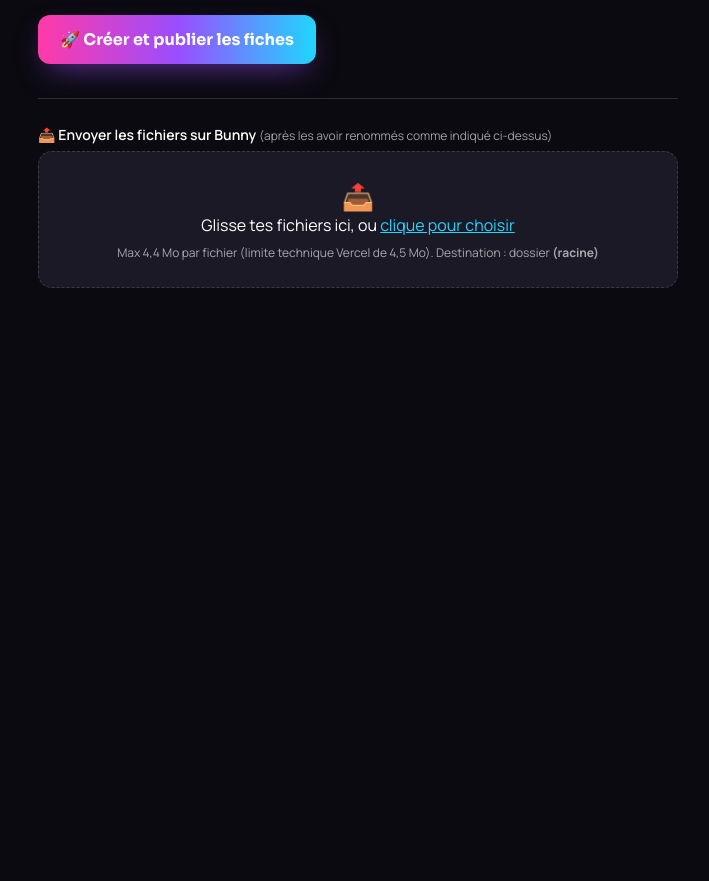
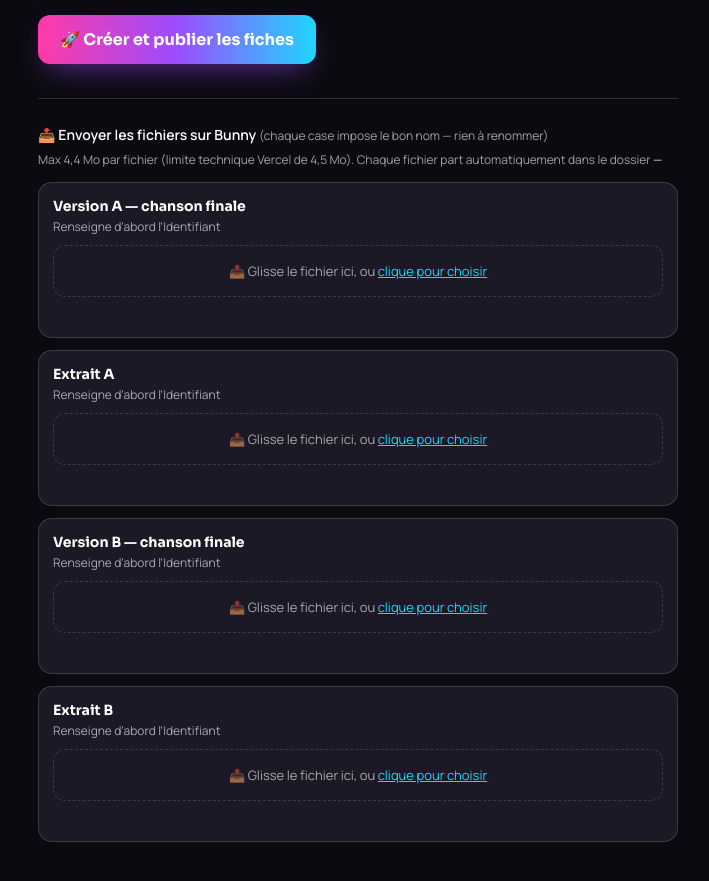
Before and after one commit to anitasuljic39-rgb/storybeat-moteur, a website: page index.html in a window 1280 px wide. Shown: the part 1147-2028 px from the top of the page, without its empty margins (282-991 px from the left). Before the commit the page ends 1505 px from the top, so only its background shows below. Drawn offline with Linux system fonts and the light colour scheme.

Commit message:
Phase 2 : 4 cases étiquetées au lieu d'une zone unique
Remplace la zone de dépôt unique par 4 cases séparées et étiquetées
(Version A, Extrait A, Version B, Extrait B). Chaque case impose le bon
nom au fichier déposé selon la logique de publish.js ({id}-a, -a-extrait,
-b, -b-extrait, ext mp4/mp3 selon le type), quel que soit le nom d'origine
du fichier — la cliente n'a rien à renommer. Chaque fichier part dans le
dossier {id}/. Statut par case (poids, Envoi en cours…, ✅ Envoyé / erreur),
refus au-delà de 4,4 Mo sans appel réseau, rappel « Renseigne d'abord
l'Identifiant » si le champ est vide, et masquage des cases B en formule
1 version. Aucune dépendance.

Co-Authored-By: Claude Opus 4.8 <noreply@anthropic.com>
Claude-Session: https://claude.ai/code/session_01SzcHmVVP7WxrvFUUarXpfg

```diff
--- a/index.html
+++ b/index.html
@@ -34,13 +34,17 @@ textarea{min-height:300px;resize:vertical}
 .send{background:linear-gradient(var(--card2),var(--card2)) padding-box,var(--grad3) border-box;border:1.5px solid transparent;border-radius:12px;padding:14px;margin-top:8px}
 .toast{position:fixed;left:50%;bottom:24px;transform:translateX(-50%) translateY(20px);background:var(--card2);border:1px solid var(--line);padding:12px 20px;border-radius:12px;font-size:14px;opacity:0;pointer-events:none;transition:.3s}.toast.show{opacity:1;transform:translateX(-50%) translateY(0)}
 .phase2{margin-top:34px;border-top:1px solid var(--line);padding-top:26px}
-.drop{border:1.5px dashed var(--line);border-radius:14px;background:var(--card);padding:26px 18px;text-align:center;cursor:pointer;transition:border-color .2s,background .2s}
-.drop.drag{border-color:var(--pink);background:var(--card2)}
-.drop .pick{color:var(--cyan);text-decoration:underline}
-.hintsmall{color:var(--muted);font-size:12px;margin-top:8px}
-.up{display:flex;align-items:center;justify-content:space-between;gap:10px;background:#000;border:1px solid var(--line);border-radius:10px;padding:10px 12px;margin-top:8px;font-size:13px;word-break:break-all}
-.up .st{white-space:nowrap;font-weight:600}
-.up .st.ok{color:#4ade80}.up .st.err{color:#ff6b8a}.up .st.wait{color:var(--muted)}
+.hintsmall{color:var(--muted);font-size:12px;margin:6px 0 14px}
+.slots{display:flex;flex-direction:column;gap:12px}
+.slot{background:var(--card);border:1px solid var(--line);border-radius:14px;padding:14px}
+.slot.off{opacity:.4;pointer-events:none}
+.slot-lab{font-family:var(--display);font-weight:700;font-size:14px;margin-bottom:3px}
+.slot-name{font-size:12px;color:var(--muted);margin-bottom:10px;word-break:break-all}
+.slot .dz{border:1.5px dashed var(--line);border-radius:12px;padding:16px;text-align:center;cursor:pointer;font-size:13px;color:var(--muted);transition:border-color .2s,background .2s}
+.slot .dz.drag{border-color:var(--pink);background:var(--card2)}
+.slot .dz .pick{color:var(--cyan);text-decoration:underline}
+.slot-status{font-size:13px;margin-top:8px;font-weight:600;min-height:18px;word-break:break-all}
+.slot-status.ok{color:#4ade80}.slot-status.err{color:#ff6b8a}.slot-status.wait,.slot-status.muted{color:var(--muted)}
 </style>
 </head>
 <body>
@@ -85,14 +89,9 @@ textarea{min-height:300px;resize:vertical}
   </div>
 
   <div class="phase2">
-    <label class="q">📤 Envoyer les fichiers sur Bunny <span class="hint">(après les avoir renommés comme indiqué ci-dessus)</span></label>
-    <div id="drop" class="drop">
-      <div style="font-size:26px">📤</div>
-      <div>Glisse tes fichiers ici, ou <span class="pick">clique pour choisir</span></div>
-      <div class="hintsmall">Max 4,4 Mo par fichier (limite technique Vercel de 4,5 Mo). Destination : dossier <b id="dropFolder">—</b></div>
-    </div>
-    <input type="file" id="fileInput" multiple accept="audio/*,video/*" style="display:none">
-    <div id="uploads"></div>
+    <label class="q">📤 Envoyer les fichiers sur Bunny <span class="hint">(chaque case impose le bon nom — rien à renommer)</span></label>
+    <div class="hintsmall">Max 4,4 Mo par fichier (limite technique Vercel de 4,5 Mo). Chaque fichier part automatiquement dans le dossier <b id="slotFolder">—</b></div>
+    <div id="slots" class="slots"></div>
   </div>
 </div>
 <div class="toast" id="toast"></div>
@@ -142,42 +141,68 @@ document.getElementById('go').onclick=async()=>{
   }
 };
 
-// ===== Phase 2 : envoi des fichiers audio/vidéo sur Bunny =====
+// ===== Phase 2 : envoi des fichiers audio/vidéo sur Bunny (4 cases étiquetées) =====
 const MAX_BYTES=4.4*1024*1024;
 function slug(s){return (s||'').toLowerCase().normalize('NFD').replace(/[\u0300-\u036f]/g,'').replace(/[^a-z0-9]+/g,'-').replace(/^-+|-+$/g,'');}
 function humanSize(b){return (b/1048576).toFixed(2)+' Mo';}
-const drop=document.getElementById('drop');
-const fileInput=document.getElementById('fileInput');
-const uploads=document.getElementById('uploads');
-const dropFolder=document.getElementById('dropFolder');
-function refreshFolder(){const f=slug(val('id'));dropFolder.textContent=f?(f+'/'):'(racine)';}
-document.getElementById('id').addEventListener('input',refreshFolder);refreshFolder();
-drop.onclick=()=>fileInput.click();
-['dragenter','dragover'].forEach(ev=>drop.addEventListener(ev,e=>{e.preventDefault();drop.classList.add('drag');}));
-['dragleave','dragend','drop'].forEach(ev=>drop.addEventListener(ev,e=>{e.preventDefault();drop.classList.remove('drag');}));
-drop.addEventListener('drop',e=>{if(e.dataTransfer&&e.dataTransfer.files)handleFiles(e.dataTransfer.files);});
-fileInput.addEventListener('change',()=>{handleFiles(fileInput.files);fileInput.value='';});
-function handleFiles(list){for(const file of list)uploadFile(file);}
-async function uploadFile(file){
+function currentExt(){return radio('type')==='video'?'mp4':'mp3';}
+// même logique de nommage que api/publish.js : {id}-a, {id}-a-extrait, {id}-b, {id}-b-extrait
+const SLOTS=[
+  {suffix:'a',         ab:'a', label:'Version A — chanson finale'},
+  {suffix:'a-extrait', ab:'a', label:'Extrait A'},
+  {suffix:'b',         ab:'b', label:'Version B — chanson finale'},
+  {suffix:'b-extrait', ab:'b', label:'Extrait B'}
+];
+const slotsWrap=document.getElementById('slots');
+const slotFolder=document.getElementById('slotFolder');
+const slotEls=SLOTS.map(cfg=>{
+  const el=document.createElement('div');el.className='slot';
+  el.innerHTML='<div class="slot-lab">'+cfg.label+'</div>'
+    +'<div class="slot-name"></div>'
+    +'<div class="dz">📤 Glisse le fichier ici, ou <span class="pick">clique pour choisir</span></div>'
+    +'<input type="file" accept="audio/*,video/*" hidden>'
+    +'<div class="slot-status muted"></div>';
+  const dz=el.querySelector('.dz');
+  const input=el.querySelector('input');
+  const statusEl=el.querySelector('.slot-status');
+  dz.onclick=()=>input.click();
+  ['dragenter','dragover'].forEach(ev=>dz.addEventListener(ev,e=>{e.preventDefault();dz.classList.add('drag');}));
+  ['dragleave','dragend','drop'].forEach(ev=>dz.addEventListener(ev,e=>{e.preventDefault();dz.classList.remove('drag');}));
+  dz.addEventListener('drop',e=>{const f=e.dataTransfer&&e.dataTransfer.files&&e.dataTransfer.files[0];if(f)sendToSlot(cfg,f,statusEl);});
+  input.addEventListener('change',()=>{const f=input.files&&input.files[0];if(f)sendToSlot(cfg,f,statusEl);input.value='';});
+  slotsWrap.appendChild(el);
+  return {cfg, el, nameEl:el.querySelector('.slot-name'), statusEl};
+});
+function refreshSlots(){
   const folder=slug(val('id'));
-  const target=folder?(folder+'/'+file.name):file.name;
-  const row=document.createElement('div');row.className='up';
-  const info=document.createElement('span');info.innerHTML='<b>'+target+'</b> — '+humanSize(file.size);
-  const st=document.createElement('span');st.className='st';
-  row.appendChild(info);row.appendChild(st);uploads.appendChild(row);
-  if(file.size>MAX_BYTES){st.className='st err';st.textContent='❌ Trop lourd ('+humanSize(file.size)+') — max 4,4 Mo';return;}
-  st.className='st wait';st.textContent='Envoi en cours…';
+  const two=radio('versions')==='2';
+  slotFolder.textContent=folder?(folder+'/'):'—';
+  slotEls.forEach(s=>{
+    s.el.classList.toggle('off', s.cfg.ab==='b' && !two);
+    if(!folder){ s.nameEl.textContent="Renseigne d'abord l'Identifiant"; }
+    else { s.nameEl.innerHTML='→ <b>'+folder+'/'+folder+'-'+s.cfg.suffix+'.'+currentExt()+'</b>'; }
+  });
+}
+document.getElementById('id').addEventListener('input',refreshSlots);
+document.querySelectorAll('input[name="type"],input[name="versions"]').forEach(r=>r.addEventListener('change',refreshSlots));
+refreshSlots();
+async function sendToSlot(cfg,file,statusEl){
+  const folder=slug(val('id'));
+  if(!folder){ statusEl.className='slot-status err'; statusEl.textContent="❌ Renseigne d'abord l'Identifiant."; return; }
+  if(file.size>MAX_BYTES){ statusEl.className='slot-status err'; statusEl.textContent='❌ Trop lourd ('+humanSize(file.size)+') — max 4,4 Mo'; return; }
+  const path=folder+'/'+folder+'-'+cfg.suffix+'.'+currentExt();
+  statusEl.className='slot-status wait'; statusEl.textContent='Envoi en cours… ('+humanSize(file.size)+')';
   try{
-    const r=await fetch('/api/upload?name='+encodeURIComponent(target),{
+    const r=await fetch('/api/upload?name='+encodeURIComponent(path),{
       method:'POST',
       headers:{'Content-Type':'application/octet-stream','x-tool-password':val('password')},
       body:file
     });
     const data=await r.json().catch(()=>({}));
     if(!r.ok){throw new Error(data.error||('Erreur '+r.status));}
-    st.className='st ok';st.textContent='✅ Envoyé';
+    statusEl.className='slot-status ok'; statusEl.textContent='✅ Envoyé — '+path+' ('+humanSize(file.size)+')';
   }catch(e){
-    st.className='st err';st.textContent='❌ '+e.message;
+    statusEl.className='slot-status err'; statusEl.textContent='❌ '+e.message;
   }
 }
 </script>
```
